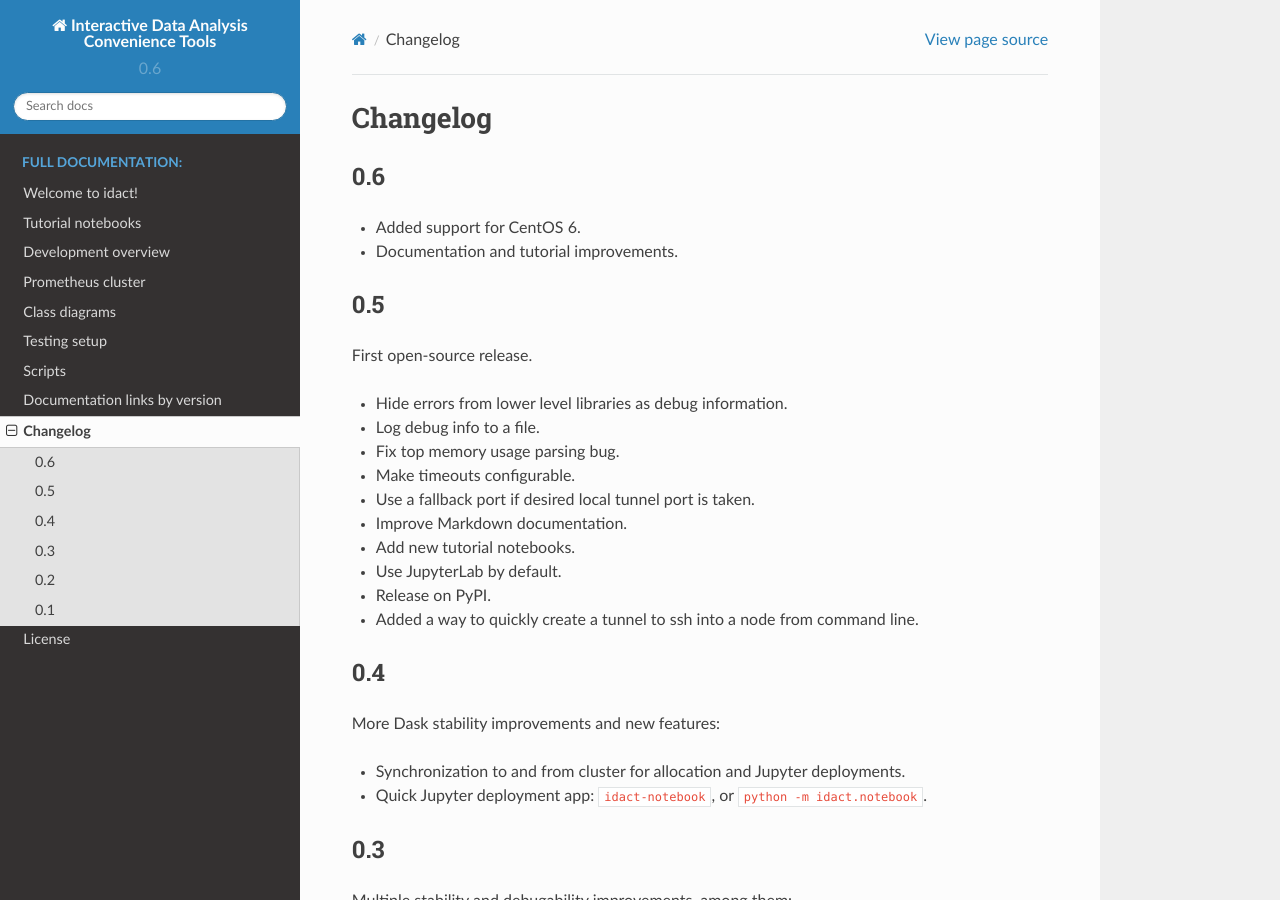
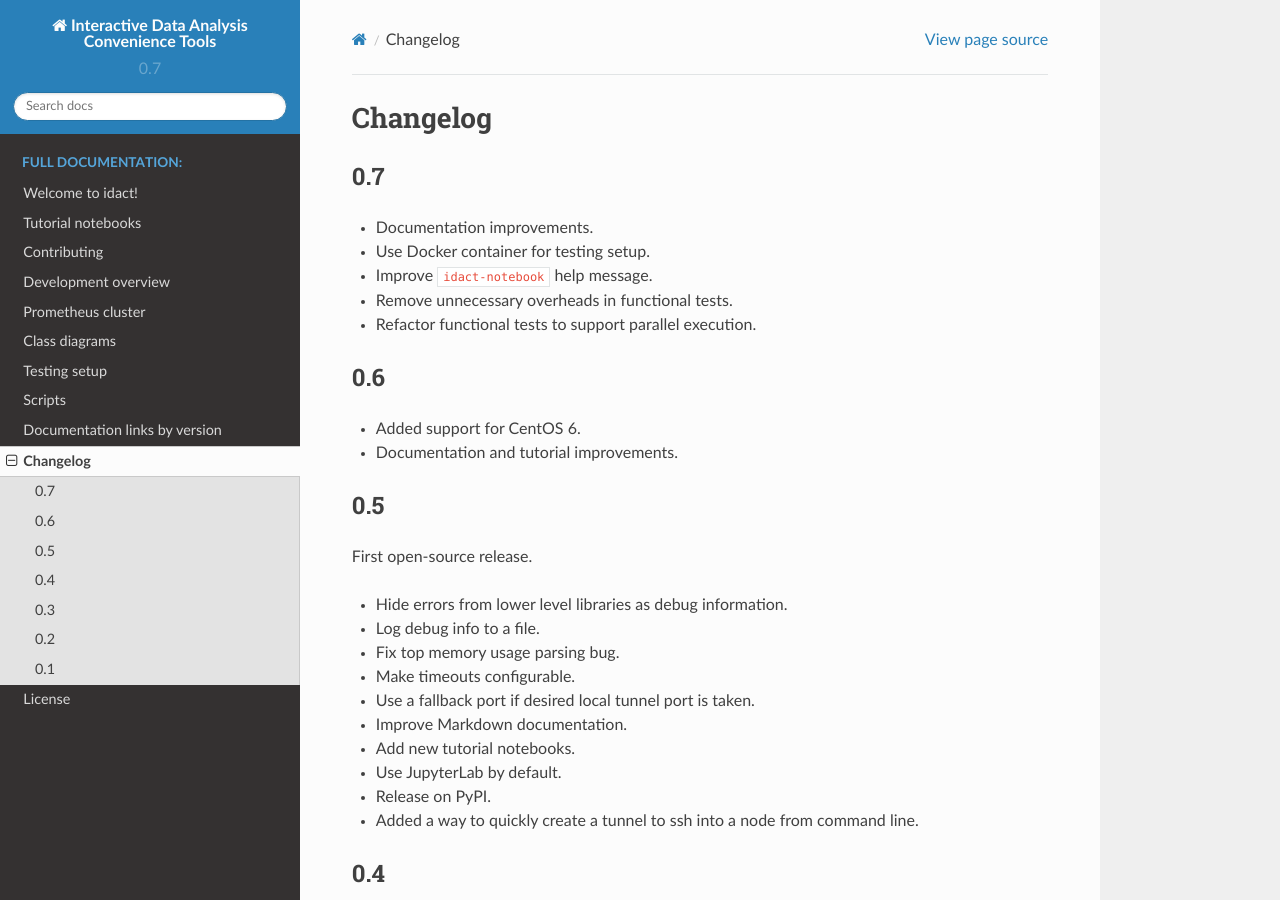
Before and after one commit to garstka/idact, a Sphinx documentation site: the page built from docs/changelog.md, in a window 1280 px wide and 900 px high. Built offline with Sphinx 7.4.7 and the Read the Docs theme 2.0.0, drawn with Linux system fonts in a browser that asks for light colours; pages that are not in the unit, such as notebooks, are missing from menus.

Commit message:
Add contributing instructions, prepare for release

```diff
--- a/docs/changelog.md
+++ b/docs/changelog.md
@@ -1,4 +1,12 @@
 # Changelog
+
+## 0.7
+
+ - Documentation improvements.
+ - Use Docker container for testing setup.
+ - Improve `idact-notebook` help message.
+ - Remove unnecessary overheads in functional tests.
+ - Refactor functional tests to support parallel execution.
 
 ## 0.6
 
--- /dev/null
+++ b/docs/contributing.rst
@@ -0,0 +1 @@
+.. mdinclude:: ../CONTRIBUTING.md
--- a/docs/docs_by_version.md
+++ b/docs/docs_by_version.md
@@ -2,6 +2,7 @@
 
  - [master](https://garstka.github.io/idact/master/html/index.html)
  - [develop](https://garstka.github.io/idact/develop/html/index.html)
+ - [0.7](https://garstka.github.io/idact/0.7/html/index.html)
  - [0.6](https://garstka.github.io/idact/0.6/html/index.html)
  - [0.5.1](https://garstka.github.io/idact/0.5.1/html/index.html)
  - [0.5](https://garstka.github.io/idact/0.5/html/index.html)
--- a/docs/index.rst
+++ b/docs/index.rst
@@ -14,6 +14,7 @@ For public API reference see :py:mod:`idact`.
    self
    notebooks
    api/idact
+   contributing
    development_overview
    prometheus
    diagrams
--- a/idact/__init__.py
+++ b/idact/__init__.py
@@ -33,7 +33,7 @@ from idact.core.cluster import Cluster
 
 __author__ = """Matt Garstka"""
 __email__ = 'matt@garstka.net'
-__version__ = '0.6'
+__version__ = '0.7'
 
 _IMPORTED = {add_cluster,
              load_environment,
--- a/setup.py
+++ b/setup.py
@@ -47,6 +47,6 @@ setup(
     name='idact',
     packages=find_packages(include=['idact']),
     url='https://github.com/garstka/idact',
-    version='0.6',
+    version='0.7',
     zip_safe=False,
 )
```
Also changed, not shown: CONTRIBUTING.md (added, +36 -0 lines).
